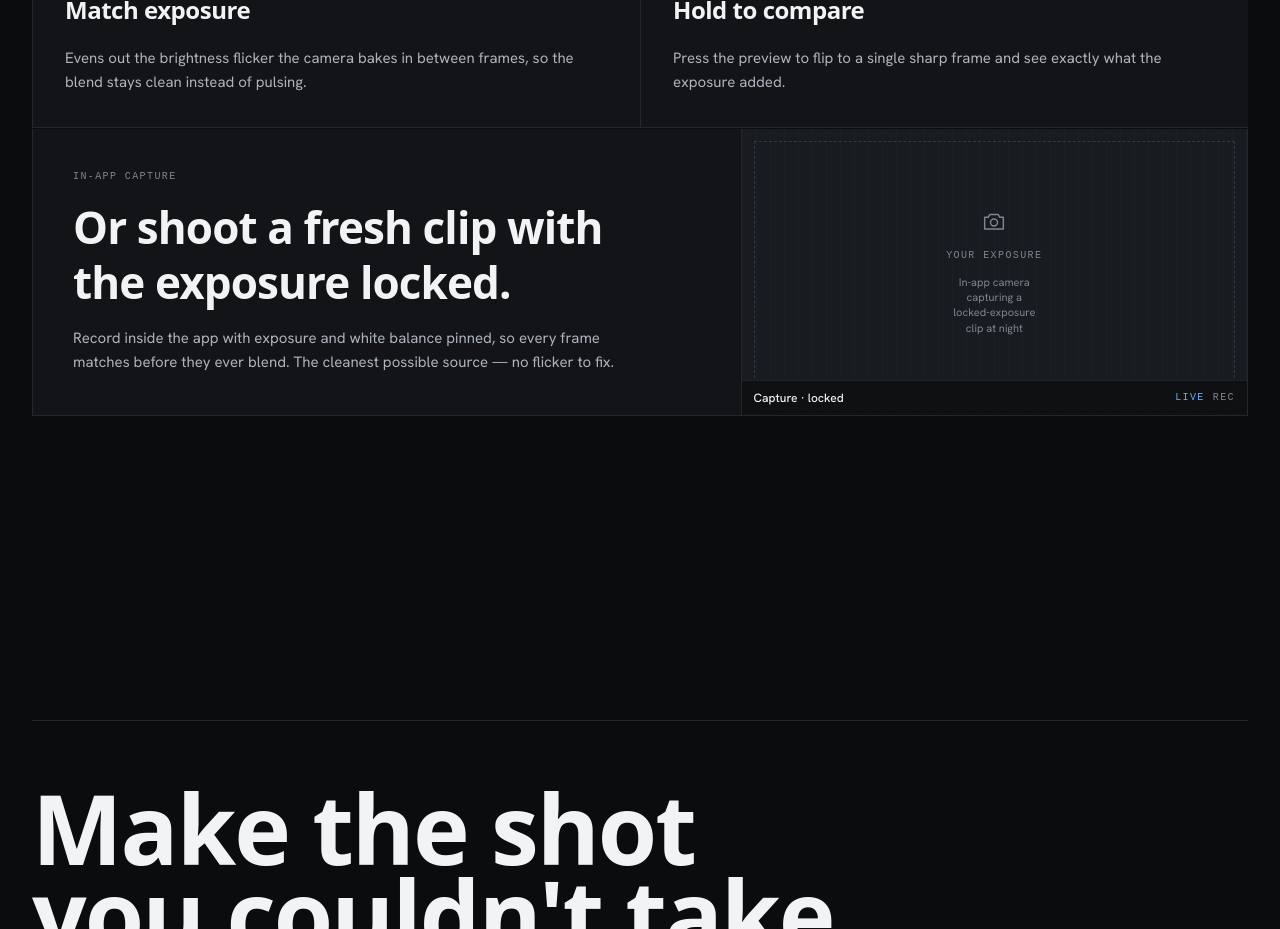
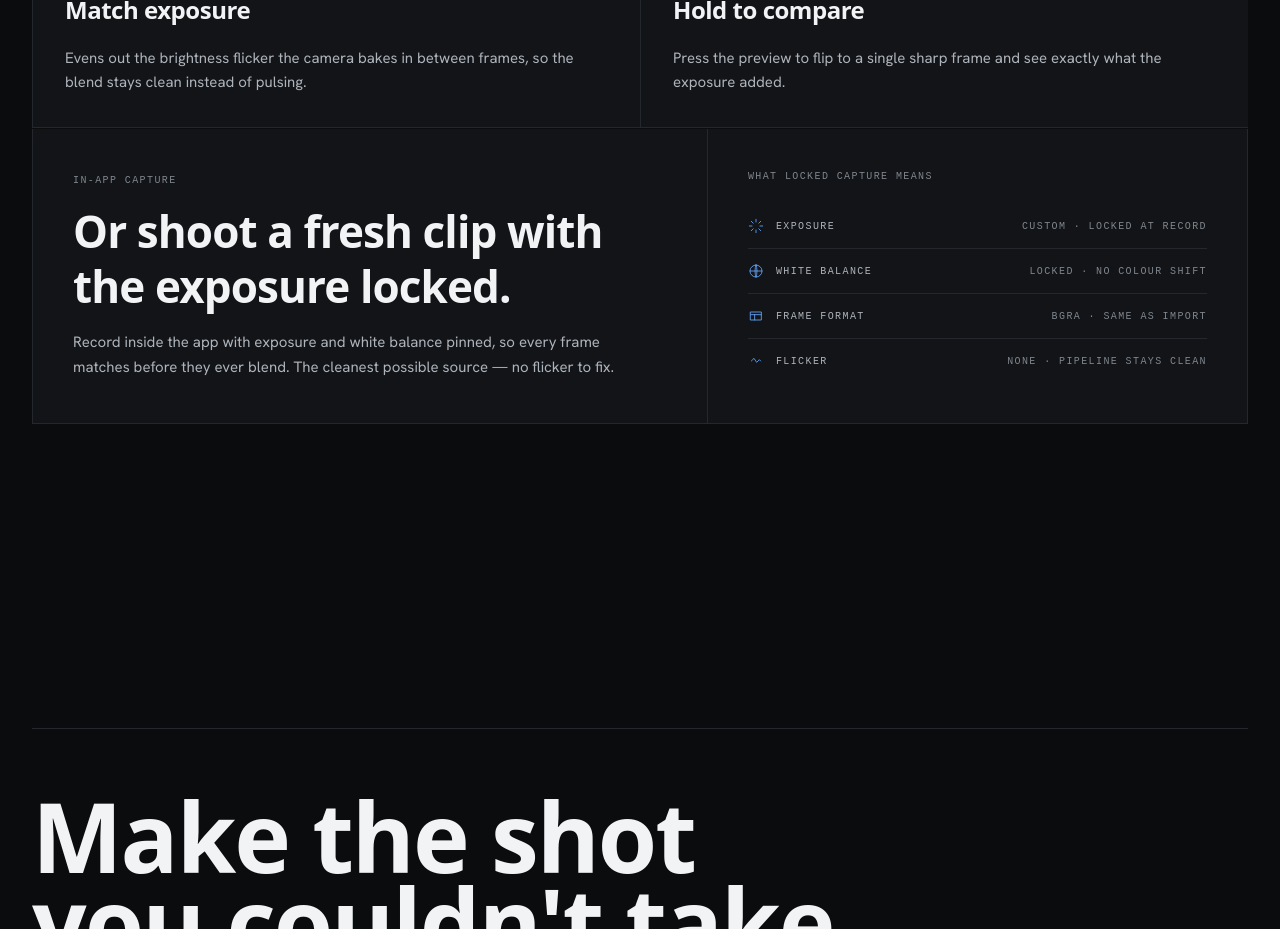
Before and after one commit to jameshou28/long-exposures, a React (Vite) app in the folder landing/: page / in a window 1280 px wide. Shown: the part 3000-3929 px from the top of the page. Built offline with nearby package versions, Linux system fonts and the light colour scheme; a web font is replaced by a local one.

Commit message:
feat: enhance LandingPage with updated in-app capture section and detailed specifications

```diff
--- a/landing/src/LandingPage.tsx
+++ b/landing/src/LandingPage.tsx
@@ -654,7 +654,9 @@ export function LandingPage() {
           </div>
 
           {/* capture callout — distinct treatment, not another card in the grid */}
-          <Rise className="mt-px grid items-stretch gap-px border border-t-0 border-line bg-line md:grid-cols-[1.4fr_1fr]">
+          <Rise className="mt-px border border-t-0 border-line bg-line">
+            <div className="grid gap-px lg:grid-cols-[1fr_minmax(0,0.8fr)]">
+              {/* left: copy */}
               <div className="flex flex-col justify-center gap-4 bg-panel p-7 sm:p-10">
                 <Mono className="text-ink-3">In-app capture</Mono>
                 <h3 className="font-display text-[clamp(1.75rem,4vw,2.75rem)] font-bold leading-tight text-ink">
@@ -665,7 +667,28 @@ export function LandingPage() {
                   matches before they ever blend. The cleanest possible source — no flicker to fix.
                 </p>
               </div>
-            <FrameSlot alt="In-app camera capturing a locked-exposure clip at night" caption="Capture · locked" mode="LIVE" exposure="REC" aspect="auto" className="min-h-[16rem] border-0" />
+
+              {/* right: locked-capture spec readout */}
+              <div className="flex flex-col justify-center bg-panel p-7 sm:p-10">
+                <Mono className="mb-5 text-ink-3">What locked capture means</Mono>
+                <dl className="flex flex-col divide-y divide-line">
+                  {[
+                    { key: "Exposure", val: "Custom · locked at record", glyph: "M12 2 V6 M12 18 V22 M4.93 4.93 L7.76 7.76 M16.24 16.24 L19.07 19.07 M2 12 H6 M18 12 H22 M4.93 19.07 L7.76 16.24 M16.24 7.76 L19.07 4.93" },
+                    { key: "White balance", val: "Locked · no colour shift", glyph: "M12 3 a9 9 0 1 0 0 18 a9 9 0 1 0 0 -18 M12 3 C10 7 10 17 12 21 M12 3 C14 7 14 17 12 21 M3 12 H21" },
+                    { key: "Frame format", val: "BGRA · same as import", glyph: "M4 6 H20 V18 H4 Z M4 10 H20 M10 10 V18" },
+                    { key: "Flicker", val: "None · pipeline stays clean", glyph: "M5 12 L9 8 L13 14 L17 10 L19 12" },
+                  ].map(({ key, val, glyph }) => (
+                    <div key={key} className="flex items-center justify-between gap-4 py-3.5">
+                      <span className="flex items-center gap-3">
+                        <Glyph d={glyph} className="h-4 w-4 shrink-0 text-signal-soft" />
+                        <Mono className="text-ink-2">{key}</Mono>
+                      </span>
+                      <Mono className="text-right text-ink-3">{val}</Mono>
+                    </div>
+                  ))}
+                </dl>
+              </div>
+            </div>
           </Rise>
         </section>
 
```
Lines whose indentation alone changed are shown as unchanged.
